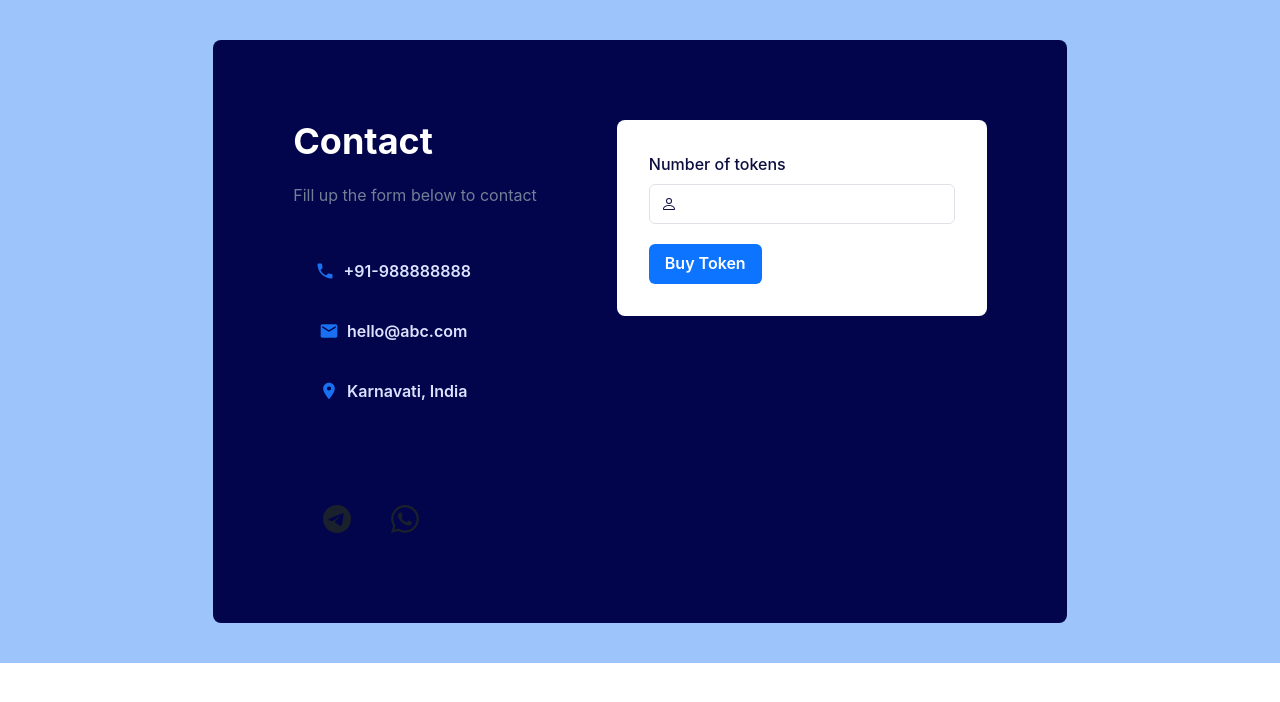
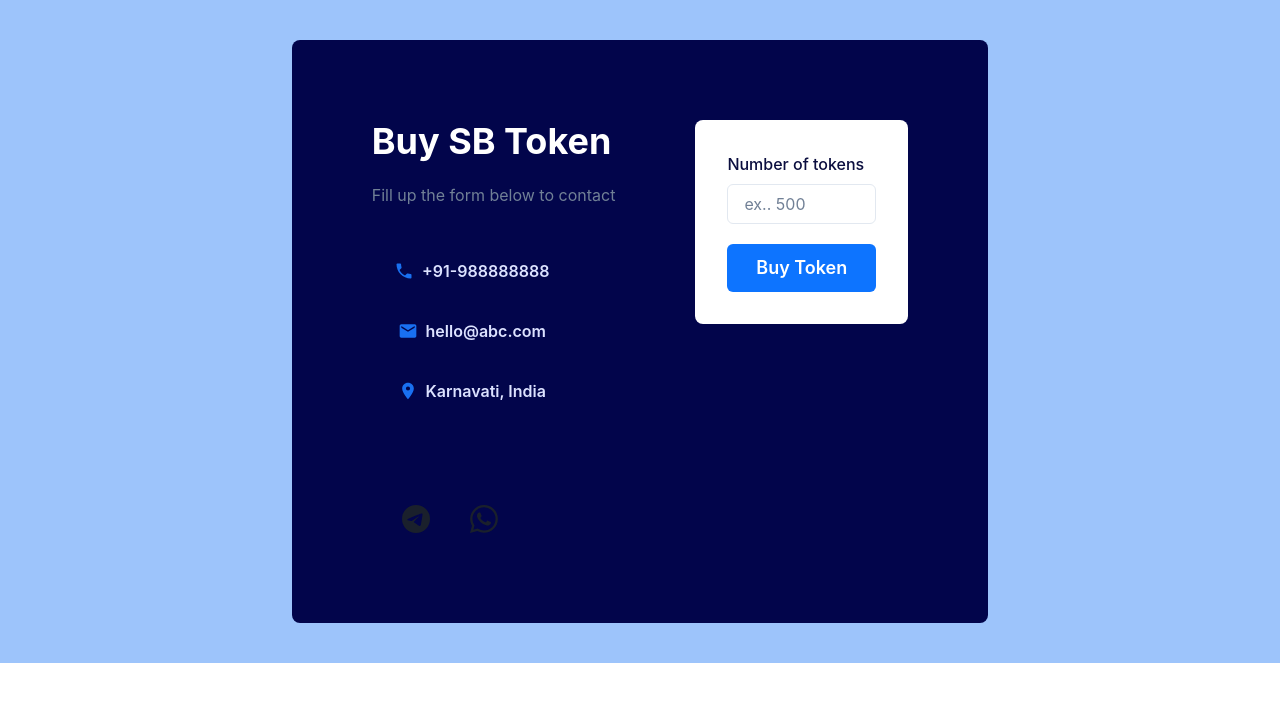
Before and after one commit to swadhinbiswas000/basic-dapp, a React (Create React App) app: page / in a window 1280 px wide. Shown: the top 702 px of the page. Built offline with nearby package versions, Linux system fonts and the light colour scheme.

Commit message:
Changed form functionality

```diff
--- a/src/components/Form.js
+++ b/src/components/Form.js
@@ -41,7 +41,7 @@ import {
               <Wrap spacing={{ base: 20, sm: 3, md: 5, lg: 20 }}>
                 <WrapItem>
                   <Box>
-                    <Heading>Contact</Heading>
+                    <Heading>Buy SB Token</Heading>
                     <Text mt={{ sm: 3, md: 3, lg: 5 }} color="gray.500">
                       Fill up the form below to contact
                     </Text>
@@ -113,18 +113,16 @@ import {
                       <VStack spacing={5}>
                         <FormControl id="name">
                           <FormLabel>Number of tokens</FormLabel>
-                          <InputGroup borderColor="#E0E1E7">
-                            <InputLeftElement
-                              pointerEvents="none"
-                              children={<BsPerson color="gray.800" />}
-                            />
-                            <Input type="text" size="md" />
-                          </InputGroup>
+                            <Input type="number" size="md" placeholder='ex.. 500' min="500" max="25000" />
+
                         </FormControl>
                         <FormControl id="name" float="right">
                           <Button
+                            type='submit'
                             variant="solid"
                             bg="#0D74FF"
+                            size="lg"
+                            width="100%"
                             color="white"
                             _hover={{}}>
                             Buy Token
```
